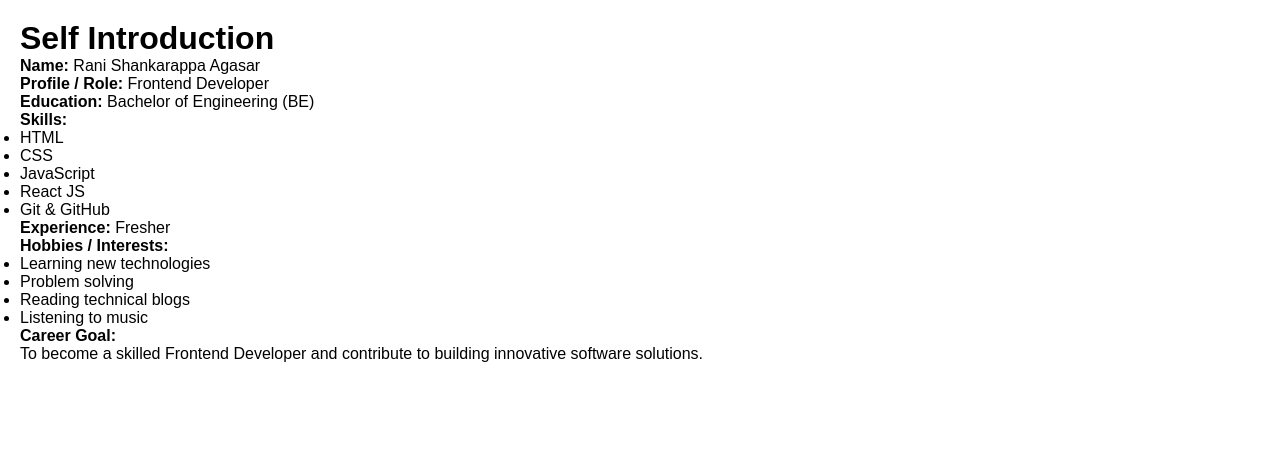
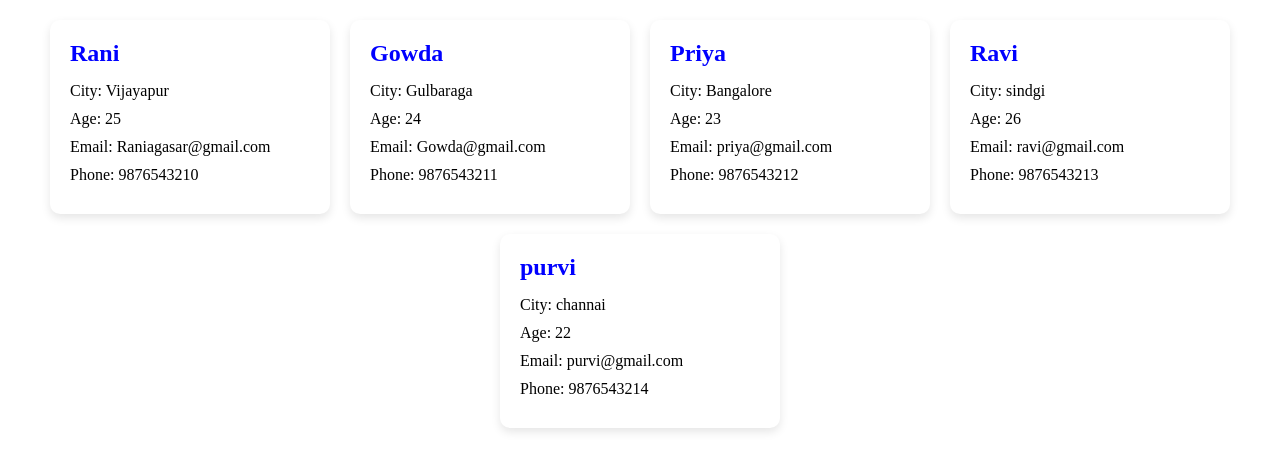
Before and after one commit to rani784/react-js, a React (Vite) app: page / in a window 1280 px wide. Shown: the top 470 px of the page. Built offline with nearby package versions, Linux system fonts and the light colour scheme.

Commit message:
Task 2: Implement props with Parent and Child components

```diff
--- a/App.css
+++ b/App.css
@@ -1,4 +1,4 @@
-body {
+/* body {
   font-family: Arial, sans-serif;
   background-color: #f4f4f4;
 }
@@ -13,4 +13,29 @@ h1 {
 
 h3 {
   color: darkgreen;
+} */
+
+.user-container {
+    display: flex;
+    flex-wrap: wrap;
+    justify-content: center;
+    gap: 20px;
+    padding: 20px;
 }
+
+.user-card {
+    width: 280px;
+    padding: 20px;
+    background-color: white;
+    border-radius: 10px;
+    box-shadow: 0 4px 10px rgba(0,0,0,0.1);
+}
+
+.user-card h2 {
+    color: blue;
+    margin-bottom: 15px;
+}
+
+.user-card p {
+    margin: 10px 0;
+}
--- a/App.jsx
+++ b/App.jsx
@@ -1,9 +1,27 @@
-import SelfIntroduction from "./components/selfintroduction";
+import Child from "./childer.jsx";
+import "./App.css";
 
 function App() {
+  const users = [
+    { id: 1, name: "Rani", city: "Vijayapur", age: 25, email: "Raniagasar@gmail.com", phone: "9876543210" },
+    { id: 2, name: "Gowda", city: "Gulbaraga", age: 24, email: "Gowda@gmail.com", phone: "9876543211" },
+    { id: 3, name: "Priya", city: "Bangalore", age: 23, email: "priya@gmail.com", phone: "9876543212" },
+    { id: 4, name: "Ravi", city: "sindgi", age: 26, email: "ravi@gmail.com", phone: "9876543213" },
+    { id: 5, name: "purvi", city: "channai", age: 22, email: "purvi@gmail.com", phone: "9876543214" },
+  ];
+
   return (
-    <div>
-      <SelfIntroduction />
+    <div className="user-container">
+      {users.map((user) => (
+        <Child
+          key={user.id}
+          name={user.name}
+          city={user.city}
+          age={user.age}
+          email={user.email}
+          phone={user.phone}
+        />
+      ))}
     </div>
   );
 }
--- /dev/null
+++ b/childer.jsx
@@ -0,0 +1,13 @@
+function Child({ name, city, age, email, phone }) {
+  return (
+    <div className="user-card">
+      <h2>{name}</h2>
+      <p>City: {city}</p>
+      <p>Age: {age}</p>
+      <p>Email: {email}</p>
+      <p>Phone: {phone}</p>
+    </div>
+  );
+}
+
+export default Child;
--- a/src/App.jsx
+++ /dev/null
@@ -1,11 +0,0 @@
-import SelfIntroduction from "./components/selfintroduction";
-
-function App() {
-  return (
-    <div>
-      <SelfIntroduction />
-    </div>
-  );
-}
-
-export default App;
```
Also changed, not shown: src/main.jsx (+15 -3 lines).
